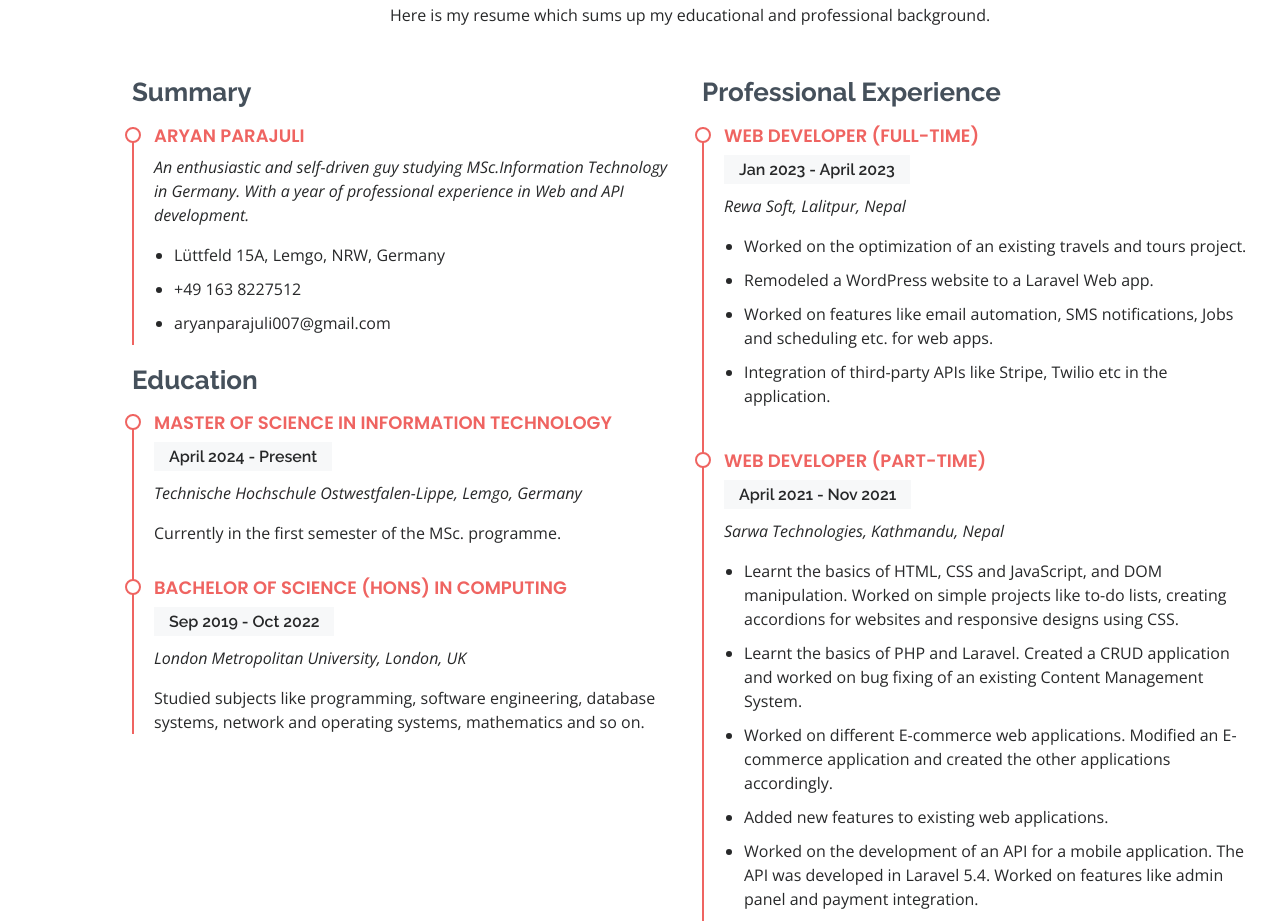
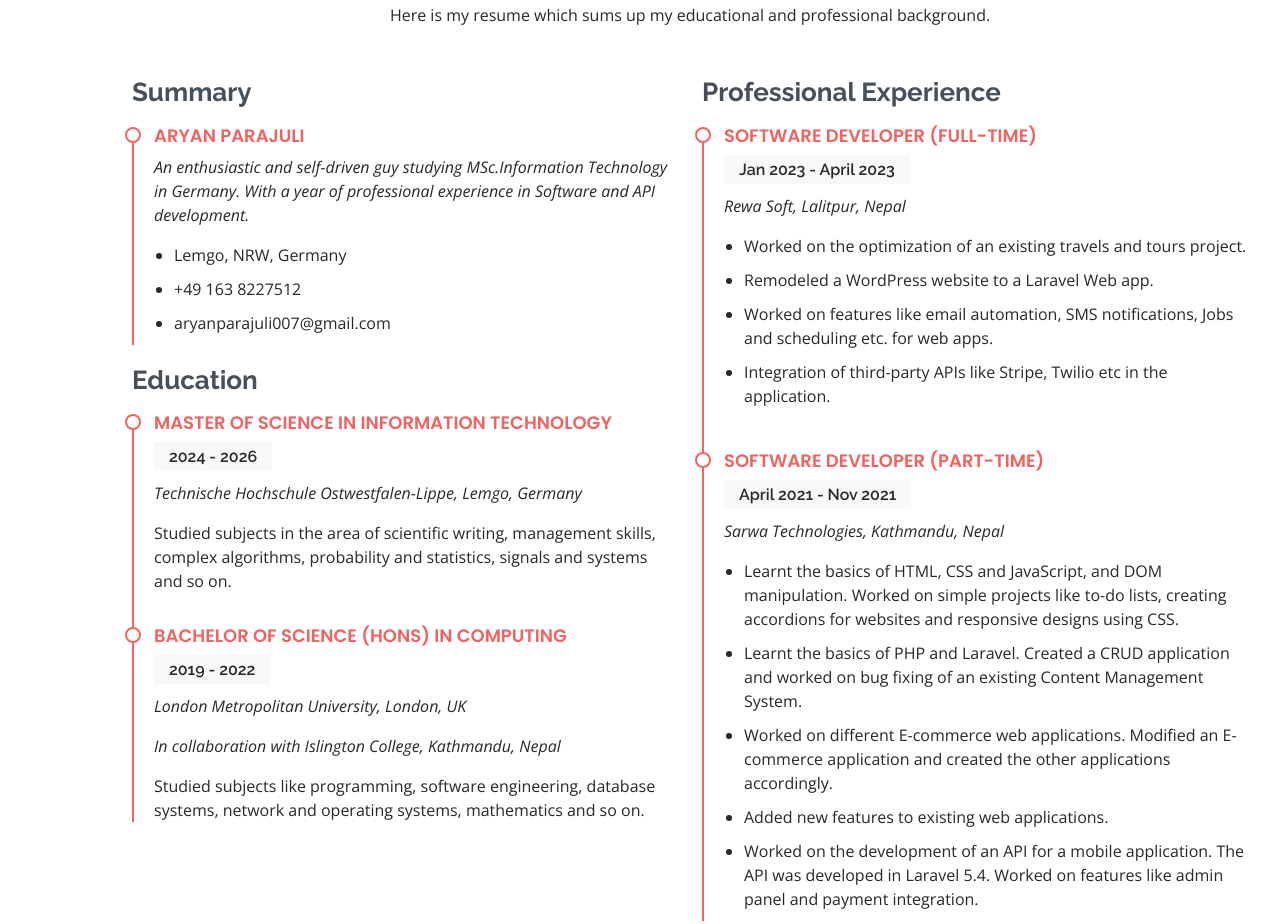
Before and after one commit to parajuliaryan/parajuliaryan.github.io, a plain HTML site: page index.html in a window 1280 px wide. Shown: the part 1999-2923 px from the top of the page. Drawn offline with nearby package versions, Linux system fonts and the light colour scheme.

Commit message:
minor issues fix

```diff
--- a/index.html
+++ b/index.html
@@ -111,7 +111,7 @@
               <img src="assets/img/profile-img.jpeg" class="img-fluid" alt="" />
             </div>
             <div class="col-lg-8 pt-4 pt-lg-0 content">
-              <h3>Web Developer</h3>
+              <h3>Software Developer</h3>
               <p class="fst-italic">
                 My experience is in the field of Web Development mostly in the
                 backend. I have worked with PHP, Laravel, and MySQL for the
@@ -141,7 +141,7 @@
                   <ul>
                     <li>
                       <i class="bi bi-chevron-right"></i> <strong>Age:</strong>
-                      <span>23</span>
+                      <span>24</span>
                     </li>
                     <li>
                       <i class="bi bi-chevron-right"></i>
@@ -152,8 +152,8 @@
                       <i class="bi bi-chevron-right"></i>
                       <strong>Languages:</strong>
                       <span
-                        >Nepali (Native), English (C1), Hindi (B2), German
-                        (A2)</span
+                        >Nepali (Native), English (C1), German
+                        (A2), Hindi (B1)</span
                       >
                     </li>
                   </ul>
@@ -273,11 +273,11 @@
                   <em
                     >An enthusiastic and self-driven guy studying
                     MSc.Information Technology in Germany. With a year of
-                    professional experience in Web and API development.</em
+                    professional experience in Software and API development.</em
                   >
                 </p>
                 <ul>
-                  <li>Lüttfeld 15A, Lemgo, NRW, Germany</li>
+                  <li>Lemgo, NRW, Germany</li>
                   <li>+49 163 8227512</li>
                   <li>aryanparajuli007@gmail.com</li>
                 </ul>
@@ -286,19 +286,22 @@
               <h3 class="resume-title">Education</h3>
               <div class="resume-item">
                 <h4>Master of Science in Information Technology</h4>
-                <h5>April 2024 - Present</h5>
+                <h5>2024 - 2026</h5>
                 <p>
                   <em
                     >Technische Hochschule Ostwestfalen-Lippe, Lemgo,
                     Germany</em
                   >
                 </p>
-                <p>Currently in the first semester of the MSc. programme.</p>
+                <p>Studied subjects in the area of scientific writing, management skills, complex algorithms,
+                  probability and statistics, signals and systems and so on.
+                 </p>
               </div>
               <div class="resume-item">
                 <h4>Bachelor of Science (Hons) in Computing</h4>
-                <h5>Sep 2019 - Oct 2022</h5>
+                <h5>2019 - 2022</h5>
                 <p><em>London Metropolitan University, London, UK</em></p>
+                <p><em>In collaboration with Islington College, Kathmandu, Nepal</em></p>
                 <p>
                   Studied subjects like programming, software engineering,
                   database systems, network and operating systems, mathematics
@@ -309,7 +312,7 @@
             <div class="col-lg-6">
               <h3 class="resume-title">Professional Experience</h3>
               <div class="resume-item">
-                <h4>Web Developer (Full-time)</h4>
+                <h4>Software Developer (Full-time)</h4>
                 <h5>Jan 2023 - April 2023</h5>
                 <p><em>Rewa Soft, Lalitpur, Nepal</em></p>
                 <ul>
@@ -329,7 +332,7 @@
                 </ul>
               </div>
               <div class="resume-item">
-                <h4>Web Developer (Part-time)</h4>
+                <h4>Software Developer (Part-time)</h4>
                 <h5>April 2021 - Nov 2021</h5>
                 <p><em>Sarwa Technologies, Kathmandu, Nepal</em></p>
                 <ul>
@@ -375,7 +378,7 @@
               <div class="address">
                 <i class="bi bi-geo-alt"></i>
                 <h4>Location:</h4>
-                <p>Lüttfeld 15A, Lemgo, 32657</p>
+                <p>Lemgo, 32657</p>
               </div>
 
               <div class="email">
```
Also changed, not shown: 1 other file.
